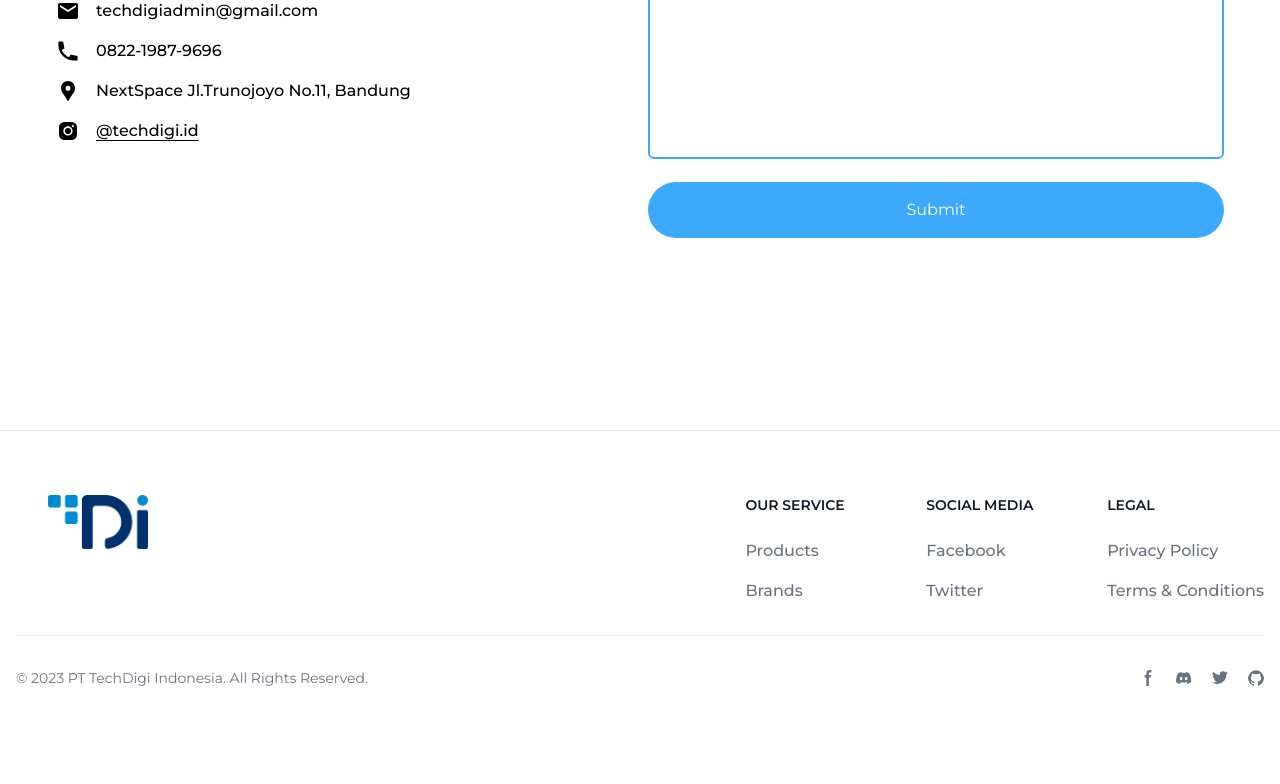
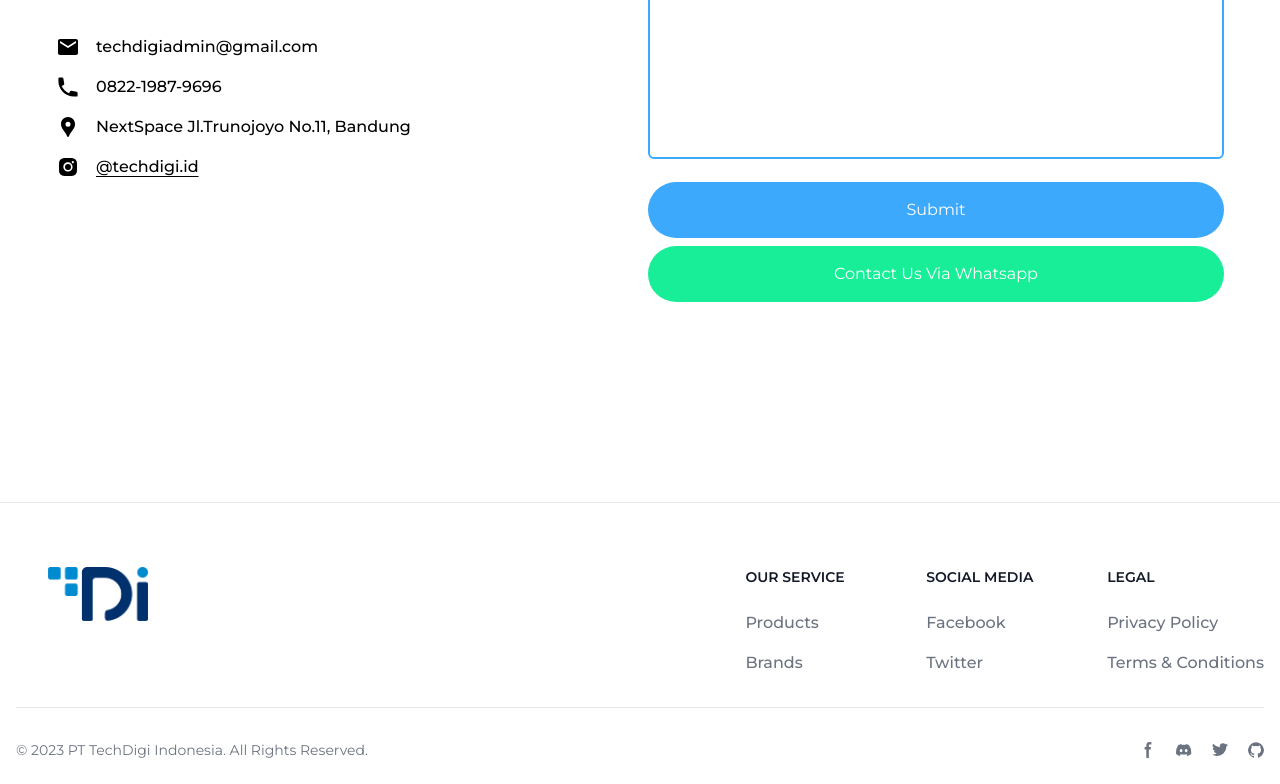
Before and after one commit to pandupan/techdigi.id, a Next.js app in the folder techdigi-id/: page / in a window 1280 px wide. Shown: the part 5672-6456 px from the top of the page. Before the commit the page ends 6384 px from the top, so only its background shows below. Built offline with nearby package versions, Linux system fonts and the light colour scheme.

Commit message:
[ADD] button wa

```diff
--- a/techdigi-id/components/pages/landing-page/Contact.tsx
+++ b/techdigi-id/components/pages/landing-page/Contact.tsx
@@ -5,7 +5,7 @@ import { motion } from 'framer-motion'
 import { containerShow, itemShow } from '@/components/lib/animate'
 import Link from 'next/link'
 import { contacts } from '@/constants'
-
+import {BsWhatsapp} from 'react-icons/bs'
 
 function Contact() {
   return (
@@ -107,6 +107,9 @@ function Contact() {
                     <button className="w-full px-10 py-4 rounded-full bg-colorfull-blue text-white">
                       Submit
                     </button>
+                    <button className="w-full px-10 py-4 rounded-full bg-colorfull-green text-white my-2">
+                      Contact Us Via Whatsapp
+                    </button>
                   </div>
                 </div>
               </form>
```
